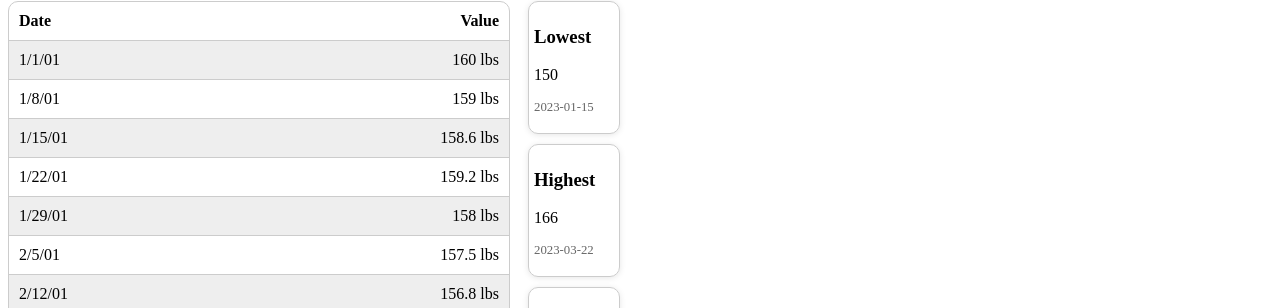
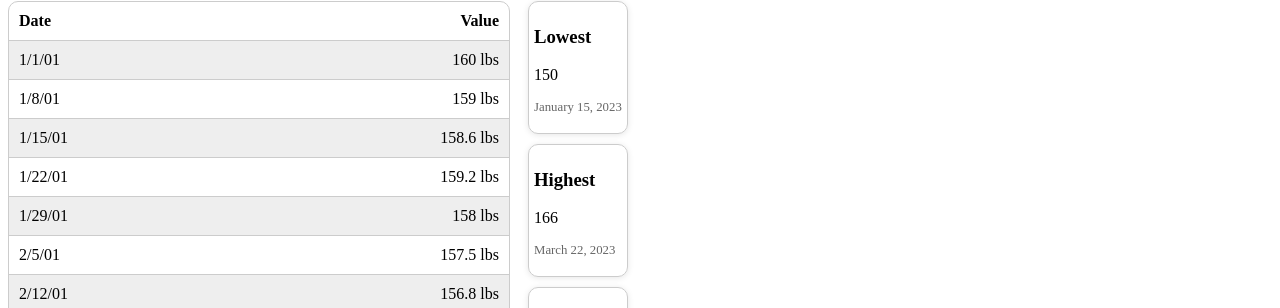
Before and after one commit to Floresj4/weight-tracking, an Angular app in the folder weight-tracking-ui/: page / in a window 1280 px wide. Shown: the part 184-492 px from the top of the page. Built offline with nearby package versions, Linux system fonts and the light colour scheme.

Commit message:
piping date for output

```diff
--- a/weight-tracking-ui/src/app/components/weight-entries/weight-stat/weight-stat.html
+++ b/weight-tracking-ui/src/app/components/weight-entries/weight-stat/weight-stat.html
@@ -4,6 +4,6 @@
     <p class="value">{{ entry().value }}</p>
 
     @if (entry().date) {
-        <p class="date">{{ entry().date }}</p>
+        <p class="date">{{ entry().date | date: 'longDate' }}</p>
     }
 </app-card>
--- a/weight-tracking-ui/src/app/components/weight-entries/weight-stat/weight-stat.ts
+++ b/weight-tracking-ui/src/app/components/weight-entries/weight-stat/weight-stat.ts
@@ -1,4 +1,5 @@
 import { Component, input } from '@angular/core';
+import { DatePipe } from '@angular/common';
 
 import { Card } from "../../../components/shared/card/card";
 
@@ -7,7 +8,7 @@ import { WeightStat as WeightStatModel } from '../model/weight-stat.model';
 @Component({
   selector: 'app-weight-stat',
   standalone: true,
-  imports: [Card],
+  imports: [Card, DatePipe],
   templateUrl: './weight-stat.html',
   styleUrl: './weight-stat.scss'
 })
```
